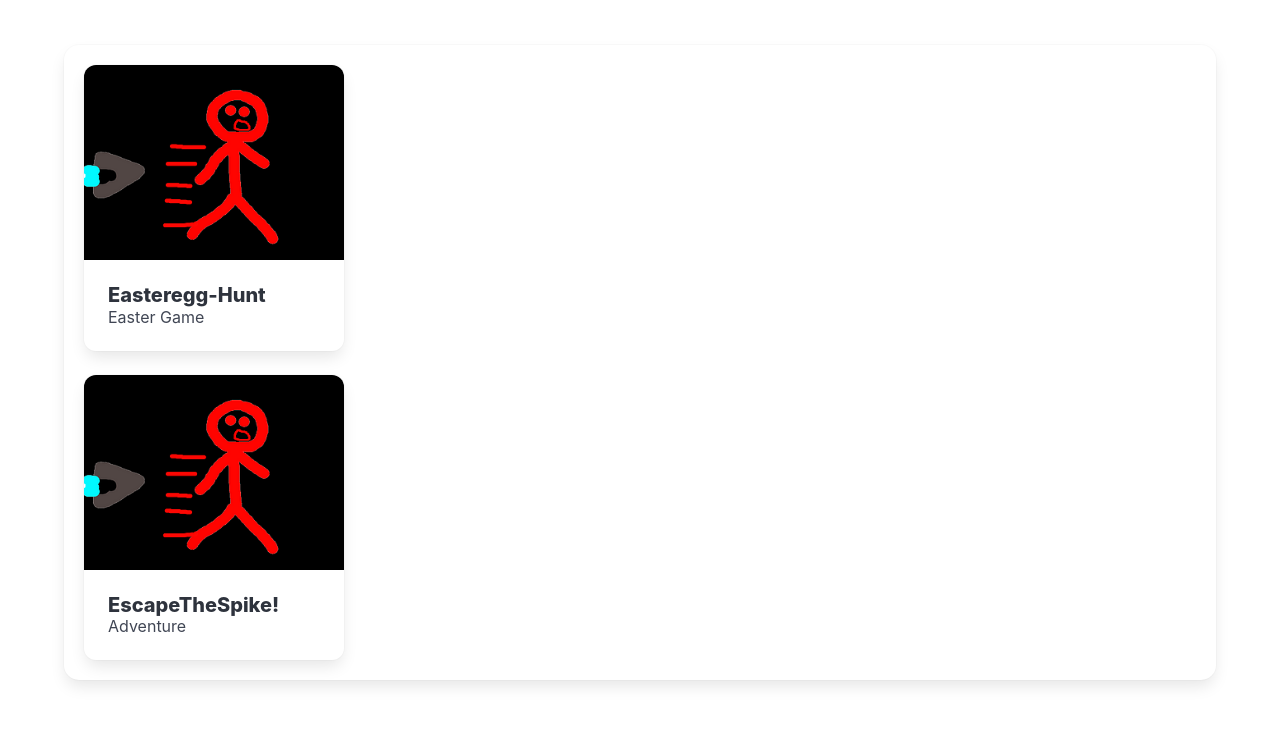
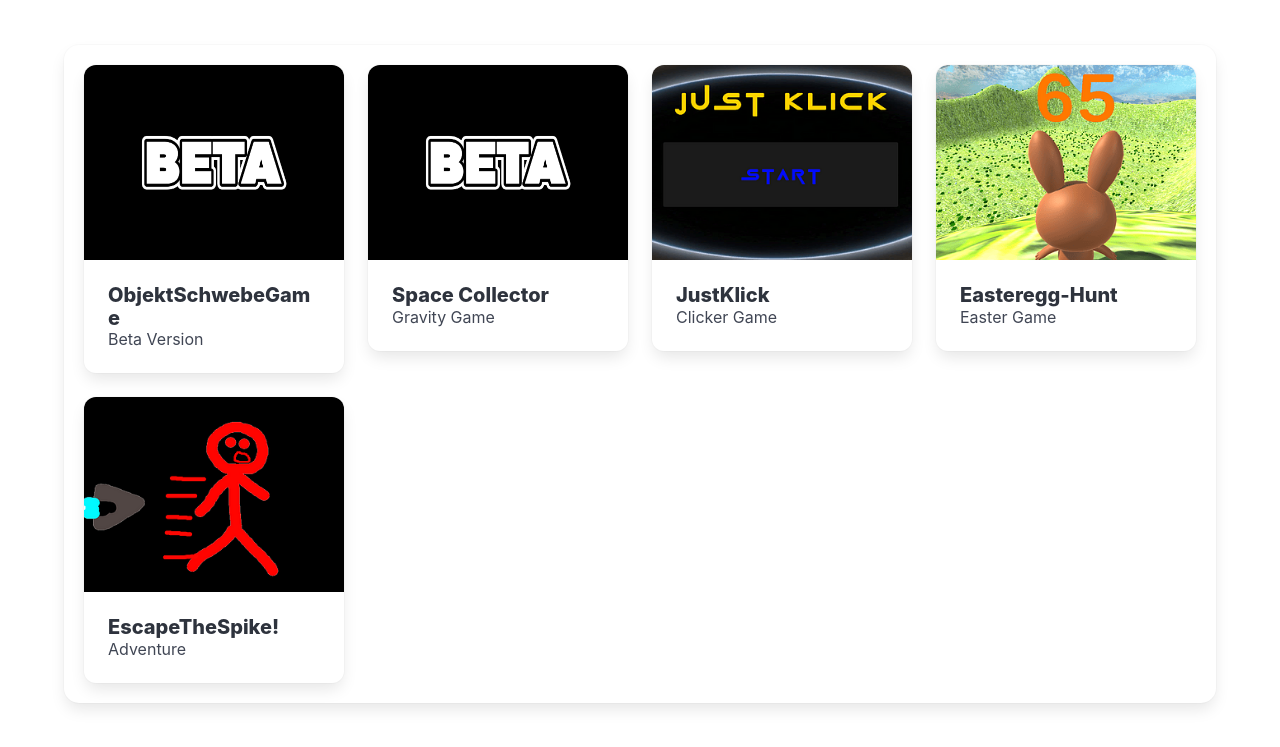
Before and after one commit to lutz-stu/hackergames-launcher, an Electron app: page index.html in a window 1280 px wide. Shown: the part 55-802 px from the top of the page. Drawn offline with nearby package versions, Linux system fonts and the light colour scheme; no server answers.

Commit message:
added various games

```diff
--- a/index.html
+++ b/index.html
@@ -162,16 +162,102 @@
                                     <div class="card-image">
                                         <figure class="image is-4by3">
                                             <img
-                                                src="./img/escapethespike.png"
+                                                src="./img/beta.png"
+                                                alt="In beta stage"
+                                            />
+                                        </figure>
+                                    </div>
+                                    <div class="card-content">
+                                        <p class="title is-5">
+                                            ObjektSchwebeGame
+                                        </p>
+                                        <p class="subtitle is-6">
+                                            Beta Version
+                                        </p>
+                                    </div>
+                                </div>
+                                <div class="hover-text">
+                                    <button
+                                        class="button is-primary is-medium"
+                                        onclick="launchGame('ObjektSchwebeGame', 'https://hackergames.netlify.app/games/ObjektSchwebeGame.zip')"
+                                    >
+                                        Play Game
+                                    </button>
+                                </div>
+                            </div>
+                        </div>
+                        <div class="column is-3">
+                            <div class="card">
+                                <div class="card-hover-contend">
+                                    <div class="card-image">
+                                        <figure class="image is-4by3">
+                                            <img
+                                                src="./img/beta.png"
+                                                alt="In beta stage"
+                                            />
+                                        </figure>
+                                    </div>
+                                    <div class="card-content">
+                                        <p class="title is-5">
+                                            Space Collector
+                                        </p>
+                                        <p class="subtitle is-6">
+                                            Gravity Game
+                                        </p>
+                                    </div>
+                                </div>
+                                <div class="hover-text">
+                                    <button
+                                        class="button is-primary is-medium"
+                                        onclick="launchGame('SpaceCollector', 'https://hackergames.netlify.app/games/SpaceCollector.zip')"
+                                    >
+                                        Play Game
+                                    </button>
+                                </div>
+                            </div>
+                        </div>
+                        <div class="column is-3">
+                            <div class="card">
+                                <div class="card-hover-contend">
+                                    <div class="card-image">
+                                        <figure class="image is-4by3">
+                                            <img
+                                                src="./img/just-click.png"
+                                                alt="Just Klick"
+                                            />
+                                        </figure>
+                                    </div>
+                                    <div class="card-content">
+                                        <p class="title is-5">JustKlick</p>
+                                        <p class="subtitle is-6">
+                                            Clicker Game
+                                        </p>
+                                    </div>
+                                </div>
+                                <div class="hover-text">
+                                    <button
+                                        class="button is-primary is-medium"
+                                        onclick="launchGame('JustKlick', 'https://hackergames.netlify.app/games/JustKlick.zip')"
+                                    >
+                                        Play Game
+                                    </button>
+                                </div>
+                            </div>
+                        </div>
+                        <div class="column is-3">
+                            <div class="card">
+                                <div class="card-hover-contend">
+                                    <div class="card-image">
+                                        <figure class="image is-4by3">
+                                            <img
+                                                src="./img/easteregg-hunt.png"
                                                 alt="Easteregg-Hunt"
                                             />
                                         </figure>
                                     </div>
                                     <div class="card-content">
                                         <p class="title is-5">Easteregg-Hunt</p>
-                                        <p class="subtitle is-6">
-                                            Easter Game
-                                        </p>
+                                        <p class="subtitle is-6">Easter Game</p>
                                     </div>
                                 </div>
                                 <div class="hover-text">
@@ -183,6 +269,8 @@
                                     </button>
                                 </div>
                             </div>
+                        </div>
+                        <div class="column is-3">
                             <div class="card">
                                 <div class="card-hover-contend">
                                     <div class="card-image">
@@ -194,10 +282,10 @@
                                         </figure>
                                     </div>
                                     <div class="card-content">
-                                        <p class="title is-5">EscapeTheSpike!</p>
-                                        <p class="subtitle is-6">
-                                            Adventure
+                                        <p class="title is-5">
+                                            EscapeTheSpike!
                                         </p>
+                                        <p class="subtitle is-6">Adventure</p>
                                     </div>
                                 </div>
                                 <div class="hover-text">
--- a/main.js
+++ b/main.js
@@ -4,7 +4,7 @@ const path = require('path');
 function createWindow() {
     const win = new BrowserWindow({
         width: 1280,
-        height: 750,
+        height: 865,
         webPreferences: {
             nodeIntegration: true,
             contextIsolation: false,
```
Also changed, not shown: img/beta.png (added).
